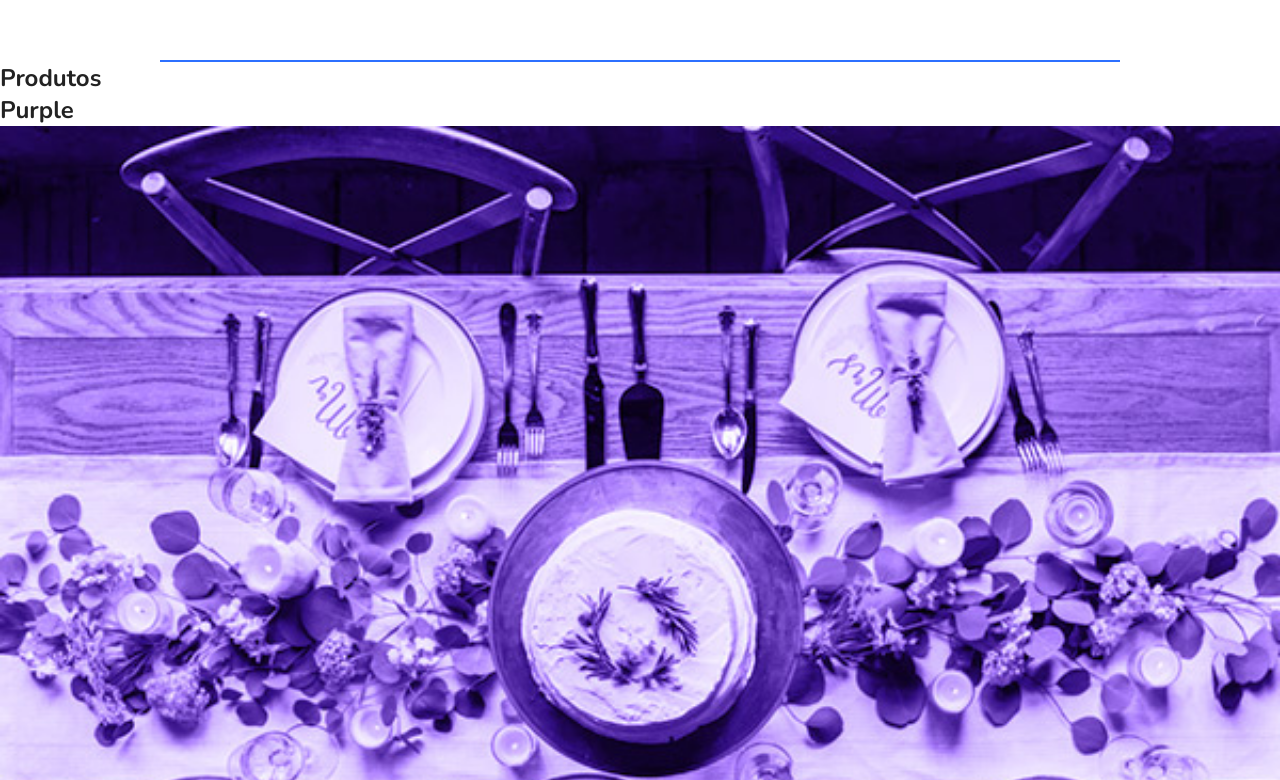
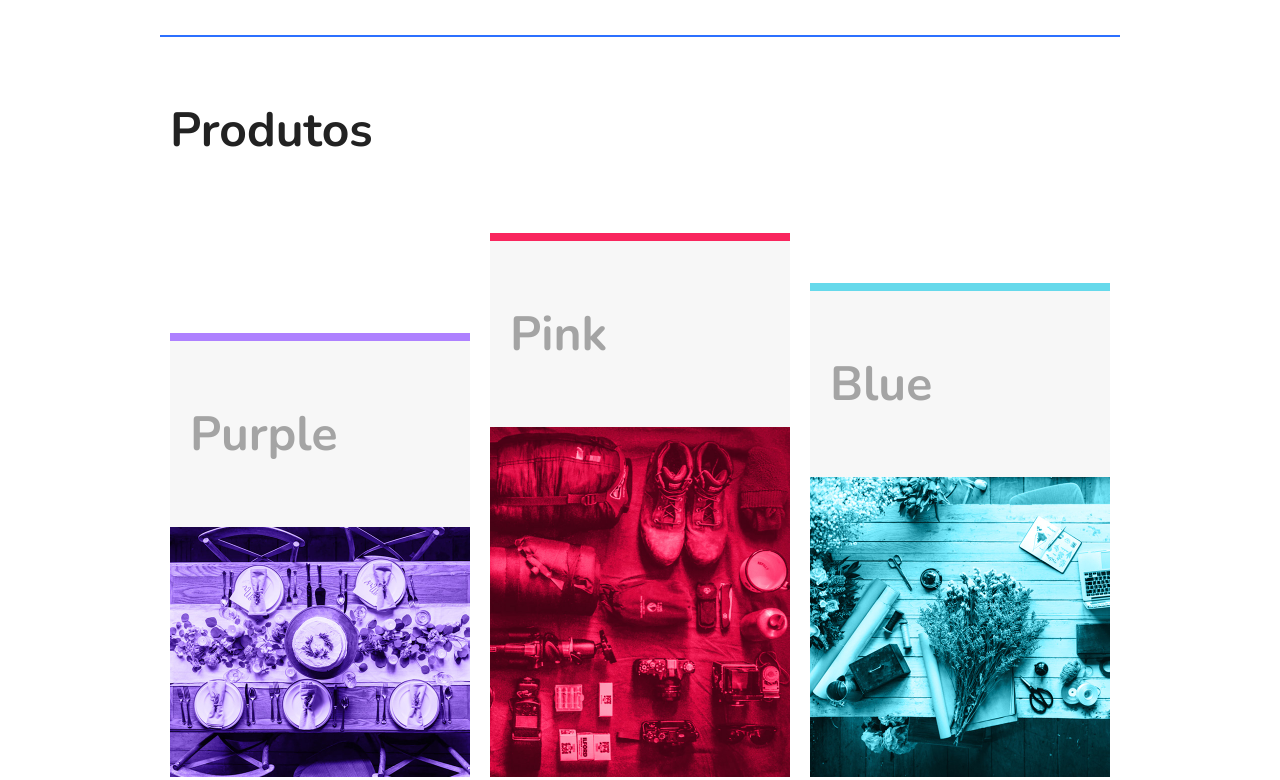
Before and after one commit to pedroaugustomontes/flexblog-css, a plain HTML site: page index.html in a window 1280 px wide. Shown: the part 974-1754 px from the top of the page. Drawn offline with nearby package versions, Linux system fonts and the light colour scheme.

Commit message:
estilizado parte de produtos

```diff
--- a/style.css
+++ b/style.css
@@ -15,7 +15,7 @@ a {
 }
 img {
   display: block;
-  min-width: 100%;
+  max-width: 100%;
 }
 
 .superinfo-bg {
@@ -36,7 +36,6 @@ img {
 .superinfo p, .superinfo a {
   margin: 0 10px 10px 10px;
 }
-
 .menu-bg {
   background: #2c70ff;
 }
@@ -78,7 +77,6 @@ img {
   margin: 0 auto;
   padding: 60px 10px;
 }
-
 .sobre {
   border-top: 2px solid #2c70ff;
   border-bottom: 2px solid #2c70ff;
@@ -105,3 +103,38 @@ img {
   flex: 1 1 160px;
   margin: 0 10px;
 }
+
+/* Produtos */
+.produtos {
+  max-width: 960px;
+  margin: 60px auto;
+}
+.produtos h1 {
+  font-size: 3rem;
+  margin: 0 10px 60px 10px;
+}
+.produtos-container {
+  display: flex;
+  flex-wrap: wrap;
+  align-items: flex-end;
+}
+.produtos-item {
+  flex: 1 1 175px;
+  margin: 10px;
+}
+.produtos-item h2 {
+  color: #a4a4a4;
+  font-size: 3rem;
+  background: #f7f7f7;
+  padding: 60px 20px;
+}
+
+.purple {
+  border-top: 8px solid #ae81ff;
+}
+.pink {
+  border-top: 8px solid #f9265e;
+}
+.blue {
+  border-top: 8px solid #66d9eb;
+}
```
